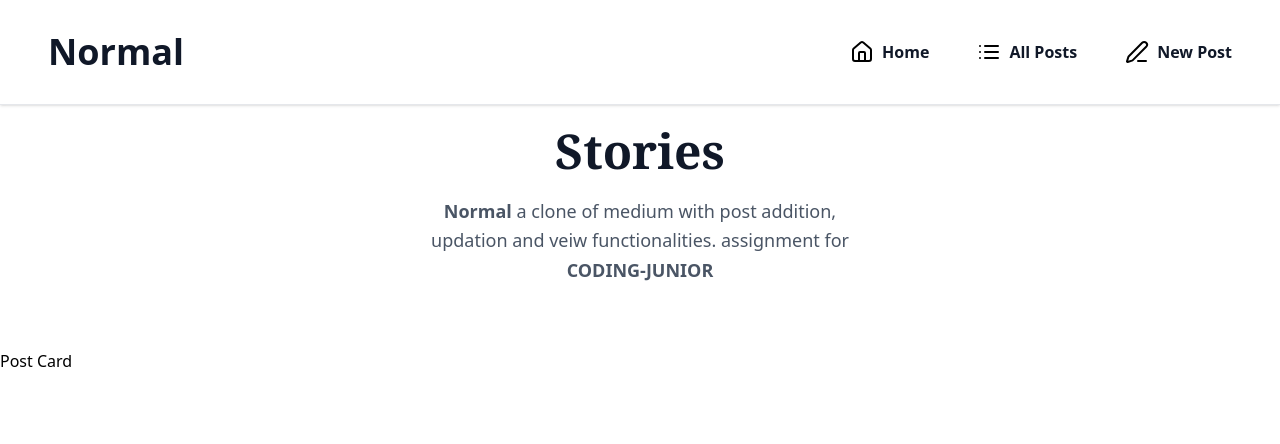
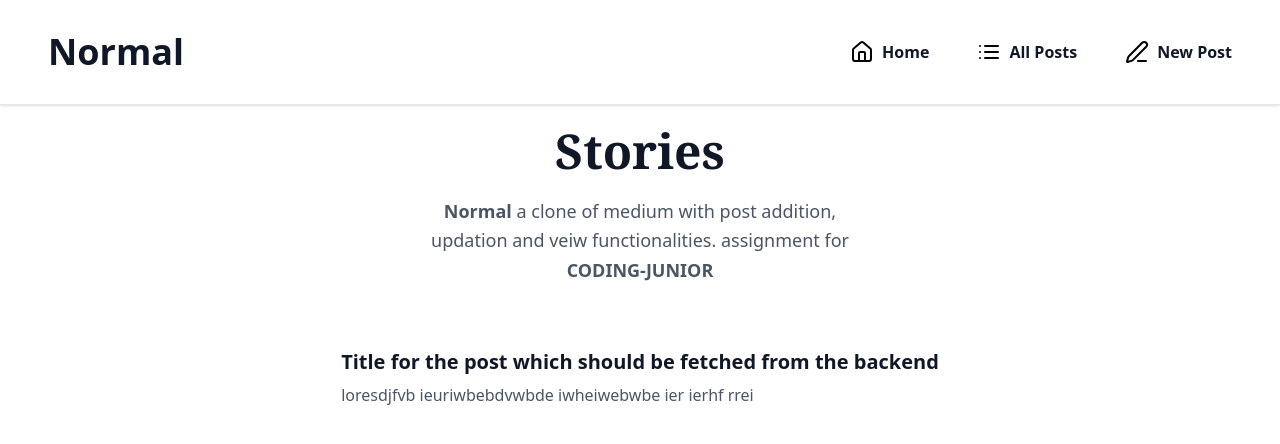
Before and after one commit to Mohfazam/Normal, a React (Vite) app in the folder Frontend/: page /allPosts in a window 1280 px wide. Shown: the top 444 px of the page. Built offline with nearby package versions, Linux system fonts and the light colour scheme.

Commit message:
Post Card

```diff
--- a/Frontend/src/Components/PostCard.tsx
+++ b/Frontend/src/Components/PostCard.tsx
@@ -1,6 +1,22 @@
+interface PostCardProps{
+    post: {
+        title: string;
+        body: string;
+    }
+}
+export const PostCard = ({post}:PostCardProps) => {
+    return(
+        <div className="bg-white border-b border-gray-100 pb-8 mb-8 last:border-b-0 last:mb-0 group cursor-pointer">
+            <div>
+                <h2 className="text-xl font-bold text-gray-900 leading-tight mb-2 group-hover:text-gray-700 transition-colors duration-200 text-left">
+                    {post.title}
+                </h2>
+            </div>
 
-export const PostCard = () => {
-    return(
-        <div>Post Card</div>
+
+            <div>
+                <p className="text-gray-600 leading-relaxed text-base">{post.body}</p>
+            </div>
+        </div>
     )
 }
--- a/Frontend/src/Pages/AllPosts.tsx
+++ b/Frontend/src/Pages/AllPosts.tsx
@@ -1,5 +1,10 @@
-import { Navbar } from "../Components/Navbar"
-import { PostCard } from "../Components/PostCard"
+import { Navbar } from "../Components/Navbar";
+import { PostCard } from "../Components/PostCard";
+
+const Post = {
+    title: "Title for the post which should be fetched from the backend",
+    body: "loresdjfvb ieuriwbebdvwbde iwheiwebwbe ier ierhf  rrei"
+}
 
 export const AllPosts = () => {
     return(
@@ -18,8 +23,8 @@ export const AllPosts = () => {
                 </div>
             </div>
 
-            <div>
-                <PostCard />
+            <div className="flex justify-center">
+                <PostCard post={Post}/>
             </div>
         </div>
     )
```
